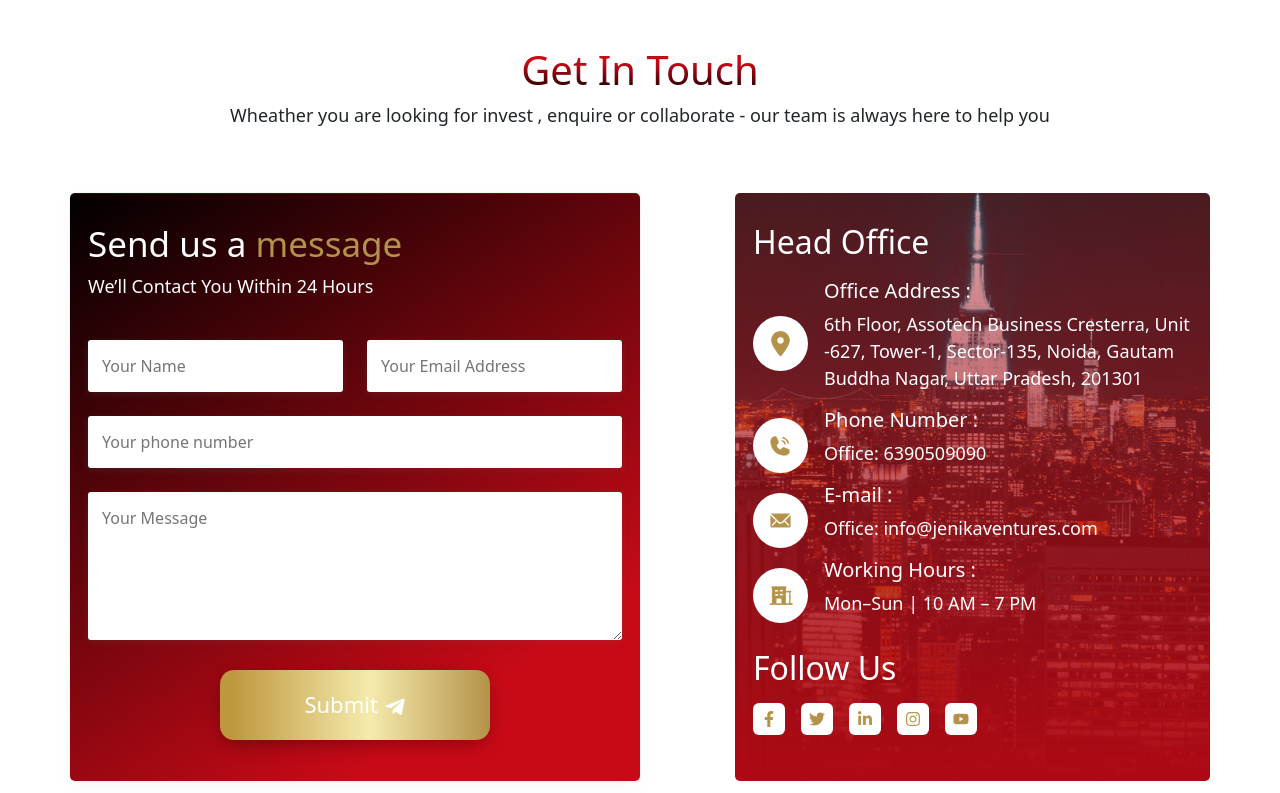
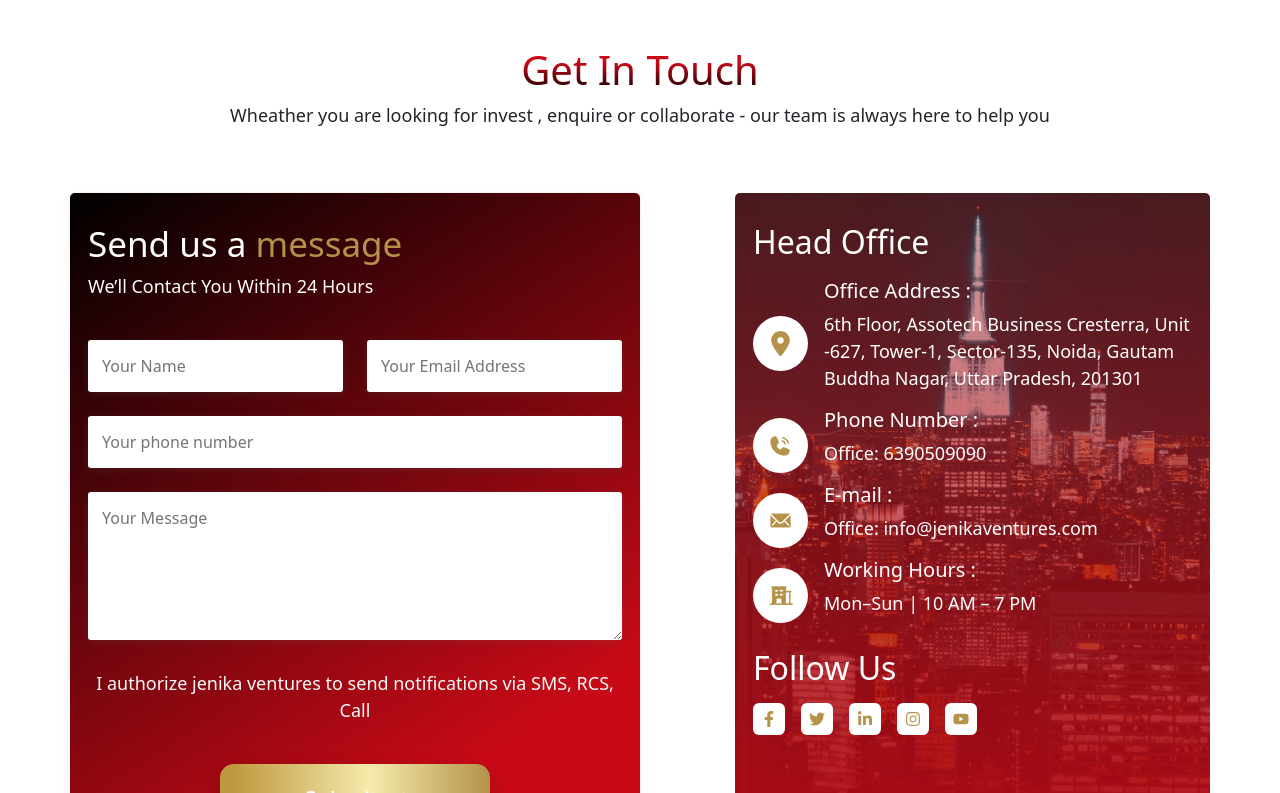
Before and after one commit to AkhilAajneeti/propertylisting, a React (Vite) app: page /contact in a window 1280 px wide. Shown: the part 847-1640 px from the top of the page. Built offline with nearby package versions, Linux system fonts and the light colour scheme.

Commit message:
change nav color and add cta text in contact page

```diff
--- a/src/App.css
+++ b/src/App.css
@@ -613,6 +613,10 @@
   transition: width 0.3s ease;
   opacity: 0;
 }
+.offcanvas .nav-link::after{
+color:#c62828;
+}
+
 
 .navbar-nav .nav-link:hover::after {
   width: 100%;
--- a/src/pages/Contact.jsx
+++ b/src/pages/Contact.jsx
@@ -102,7 +102,7 @@
               team is always here to help you
             </p>
           </div>
-          <div className="row py-5">
+          <div className="row pt-5 pb-3 gy-4">
             <div className="col-12 col-sm-6 formcol">
               <h1>
                 Send us a <span className="brown">message</span>
@@ -153,6 +153,7 @@
                       required
                     ></textarea>
                   </div>
+                  <p className="text-center text-light">I authorize jenika ventures to send notifications via SMS, RCS, Call</p>
 
                   <div className="col-12 text-center">
                     <button
```
